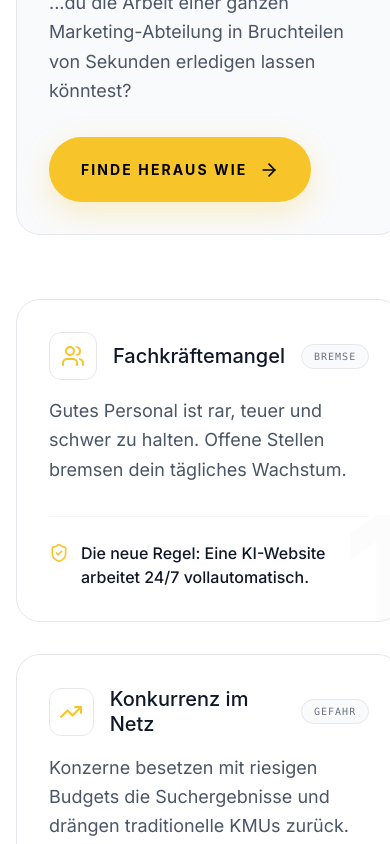
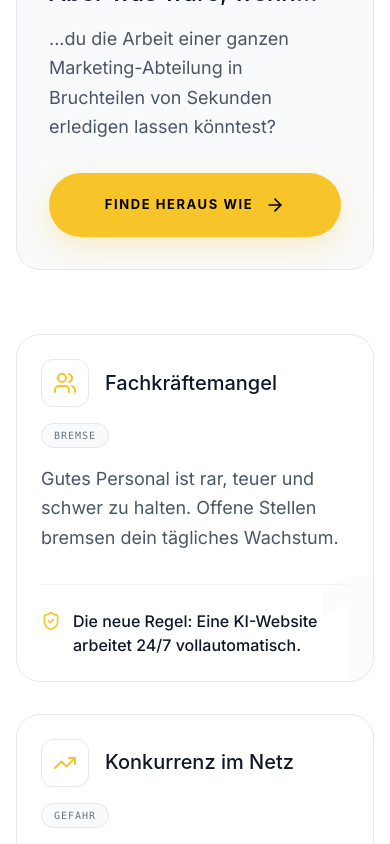
Before and after one commit to brainstormandi/brainstorm-ki-marketingagentur, a Next.js app: page / in a window 390 px wide. Shown: the part 1800-2644 px from the top of the page. Built offline with nearby package versions, Linux system fonts and the light colour scheme.

Commit message:
fix(ui): resolve right-hand mobile cut-offs in challenges and success stories by wrapping items and setting button widths to full on small viewports

```diff
--- a/app/components/ChallengeSection.tsx
+++ b/app/components/ChallengeSection.tsx
@@ -84,10 +84,10 @@ const ChallengeSection = () => {
                                 </p>
                                 <Link
                                     href="/#contact"
-                                    className="group flex items-center justify-center gap-3 w-max bg-[#F7C429] text-black px-8 py-[22px] rounded-full font-bold uppercase tracking-[0.15em] text-[14px] sm:text-[15px] shadow-[0_10px_30px_rgba(247,196,41,0.25)] transition-all duration-400 ease-[cubic-bezier(0.4,0,0.2,1)] hover:bg-black hover:text-[#F7C429] hover:shadow-[0_10px_30px_rgba(0,0,0,0.15)] hover:-translate-y-0.5 cursor-pointer relative z-10"
+                                    className="group flex items-center justify-center gap-3 w-full sm:w-max bg-[#F7C429] text-black px-6 sm:px-8 py-[22px] rounded-full font-bold uppercase tracking-[0.12em] sm:tracking-[0.15em] text-[13px] sm:text-[15px] shadow-[0_10px_30px_rgba(247,196,41,0.25)] transition-all duration-400 ease-[cubic-bezier(0.4,0,0.2,1)] hover:bg-black hover:text-[#F7C429] hover:shadow-[0_10px_30px_rgba(0,0,0,0.15)] hover:-translate-y-0.5 cursor-pointer relative z-10 text-center"
                                 >
                                     Finde heraus wie
-                                    <ArrowRight className="w-5 h-5 transition-transform duration-400 group-hover:translate-x-1" />
+                                    <ArrowRight className="w-5 h-5 transition-transform duration-400 group-hover:translate-x-1 flex-shrink-0" />
                                 </Link>
                             </div>
                         </ScrollReveal>
@@ -97,15 +97,15 @@ const ChallengeSection = () => {
                     <div className="lg:col-span-7 space-y-8">
                         {cards.map((card, index) => (
                             <ScrollReveal key={index} delay={index * 100} animation="reveal-left">
-                                <div className="relative bg-transparent rounded-3xl p-8 sm:p-10 border border-gray-200 backdrop-blur-sm group hover:border-[#F7C429]/50 hover:shadow-[0_4px_20px_rgba(247,196,41,0.2)] transition-all duration-500 flex flex-col overflow-hidden">
+                                <div className="relative bg-transparent rounded-3xl p-6 sm:p-10 border border-gray-200 backdrop-blur-sm group hover:border-[#F7C429]/50 hover:shadow-[0_4px_20px_rgba(247,196,41,0.2)] transition-all duration-500 flex flex-col overflow-hidden">
                                     {/* Large watermark number */}
                                     <div className="absolute right-0 bottom-0 pointer-events-none translate-x-[20%] translate-y-[20%] font-sans text-[10rem] font-black leading-none text-[#00000003] group-hover:text-[#F7C429]/5 transition-all duration-700">
                                         {card.number}
                                     </div>
 
-                                    <div className="flex items-center justify-between gap-4 mb-4 relative z-10">
+                                    <div className="flex flex-col sm:flex-row sm:items-center justify-between gap-4 mb-4 relative z-10">
                                         <div className="flex items-center gap-4">
-                                            <div className="flex items-center justify-center w-12 h-12 rounded-xl border border-gray-200 group-hover:border-[#F7C429] transition-colors bg-white">
+                                            <div className="flex items-center justify-center w-12 h-12 rounded-xl border border-gray-200 group-hover:border-[#F7C429] transition-colors bg-white flex-shrink-0">
                                                 <div className="[&>svg]:w-6 [&>svg]:h-6 text-[#F7C429] transition-colors">
                                                     {card.icon}
                                                 </div>
@@ -114,7 +114,7 @@ const ChallengeSection = () => {
                                                 {card.title}
                                             </h3>
                                         </div>
-                                        <span className="text-[10px] font-mono tracking-widest text-gray-500 uppercase px-3 py-1 rounded-full bg-gray-50 border border-gray-200">
+                                        <span className="text-[10px] w-max font-mono tracking-widest text-gray-500 uppercase px-3 py-1 rounded-full bg-gray-50 border border-gray-200">
                                             {card.badge}
                                         </span>
                                     </div>
--- a/app/components/TestimonialSlider.tsx
+++ b/app/components/TestimonialSlider.tsx
@@ -53,12 +53,12 @@ const TestimonialSlider = () => {
                         href={GOOGLE_REVIEW_LINK}
                         target="_blank"
                         rel="noopener noreferrer"
-                        className="block p-8 sm:p-10 rounded-[2rem] bg-white border border-gray-200 shadow-sm hover:shadow-[0_4px_20px_rgba(247,196,41,0.3)] hover:border-[#F7C429]/50 hover:-translate-y-1 transition-all duration-300 group/card relative focus-visible:ring-2 focus-visible:ring-[#F7C429] outline-none"
+                        className="block p-5 sm:p-10 rounded-[2rem] bg-white border border-gray-200 shadow-sm hover:shadow-[0_4px_20px_rgba(247,196,41,0.3)] hover:border-[#F7C429]/50 hover:-translate-y-1 transition-all duration-300 group/card relative focus-visible:ring-2 focus-visible:ring-[#F7C429] outline-none"
                         aria-label={`Bewertung von ${t.name} auf Google ansehen: ${t.quote}`}
                     >
-                            <div className="flex justify-between items-start mb-6">
+                            <div className="flex flex-col sm:flex-row sm:items-center justify-between gap-4 mb-6">
                                 <div className="flex items-center gap-4">
-                                    <div className="w-12 h-12 rounded-full bg-gray-50 text-[#F7C429] font-bold flex items-center justify-center border border-gray-200 text-lg">
+                                    <div className="w-12 h-12 rounded-full bg-gray-50 text-[#F7C429] font-bold flex items-center justify-center border border-gray-200 text-lg flex-shrink-0">
                                         {t.name.charAt(0)}
                                     </div>
                                     <div className="flex flex-col">
@@ -66,7 +66,7 @@ const TestimonialSlider = () => {
                                         <span className="text-xs text-gray-600 font-medium">Local Guide</span>
                                     </div>
                                 </div>
-                            <div className="flex items-center gap-1" aria-hidden="true">
+                            <div className="flex items-center gap-1 flex-shrink-0" aria-hidden="true">
                                 {/* Google "G" standard star icon colors */}
                                 <svg className="w-6 h-6" viewBox="0 0 24 24">
                                     <path d="M22.56 12.25c0-.78-.07-1.53-.2-2.25H12v4.26h5.92c-.26 1.37-1.04 2.53-2.21 3.31v2.77h3.57c2.08-1.92 3.28-4.74 3.28-8.09z" fill="#4285F4" />
--- a/app/page.tsx
+++ b/app/page.tsx
@@ -56,9 +56,9 @@ export default function Home() {
                   Über 50 kleine und mittlere Betriebe haben sich in den letzten 12 Monaten mit uns an die Spitze gesetzt.
                 </p>
 
-                <div className="flex flex-col items-start gap-6">
-                  <div className="flex items-center gap-5" aria-hidden="true">
-                    <div className="flex -space-x-3">
+                <div className="flex flex-col items-start gap-6 w-full">
+                  <div className="flex flex-col sm:flex-row sm:items-center gap-4 sm:gap-5 w-full" aria-hidden="true">
+                    <div className="flex -space-x-3 flex-shrink-0">
                       {customerFaces.map((src, i) => (
                         <ScrollReveal
                           key={i}
@@ -82,9 +82,9 @@ export default function Home() {
                     </div>
                   </div>
 
-                  <a href={GOOGLE_REVIEW_LINK} target="_blank" rel="noopener noreferrer" className="group flex items-center justify-center gap-3 w-max bg-[#F7C429] text-black px-8 py-[22px] rounded-full font-bold uppercase tracking-[0.15em] text-[14px] sm:text-[15px] shadow-[0_10px_30px_rgba(247,196,41,0.4)] transition-all duration-400 ease-[cubic-bezier(0.4,0,0.2,1)] hover:bg-black hover:text-[#F7C429] hover:shadow-[0_10px_30px_rgba(0,0,0,0.2)] hover:-translate-y-0.5 cursor-pointer">
+                  <a href={GOOGLE_REVIEW_LINK} target="_blank" rel="noopener noreferrer" className="group flex items-center justify-center gap-3 w-full sm:w-max bg-[#F7C429] text-black px-6 sm:px-8 py-[22px] rounded-full font-bold uppercase tracking-[0.12em] sm:tracking-[0.15em] text-[13px] sm:text-[15px] shadow-[0_10px_30px_rgba(247,196,41,0.4)] transition-all duration-400 ease-[cubic-bezier(0.4,0,0.2,1)] hover:bg-black hover:text-[#F7C429] hover:shadow-[0_10px_30px_rgba(0,0,0,0.2)] hover:-translate-y-0.5 cursor-pointer text-center">
                     Alle Rezensionen auf Google lesen
-                    <ArrowUpRight className="w-[20px] h-[20px] transition-transform duration-400 group-hover:translate-x-1 group-hover:-translate-y-1" aria-hidden="true" />
+                    <ArrowUpRight className="w-[20px] h-[20px] transition-transform duration-400 group-hover:translate-x-1 group-hover:-translate-y-1 flex-shrink-0" aria-hidden="true" />
                   </a>
                 </div>
               </ScrollReveal>
```
